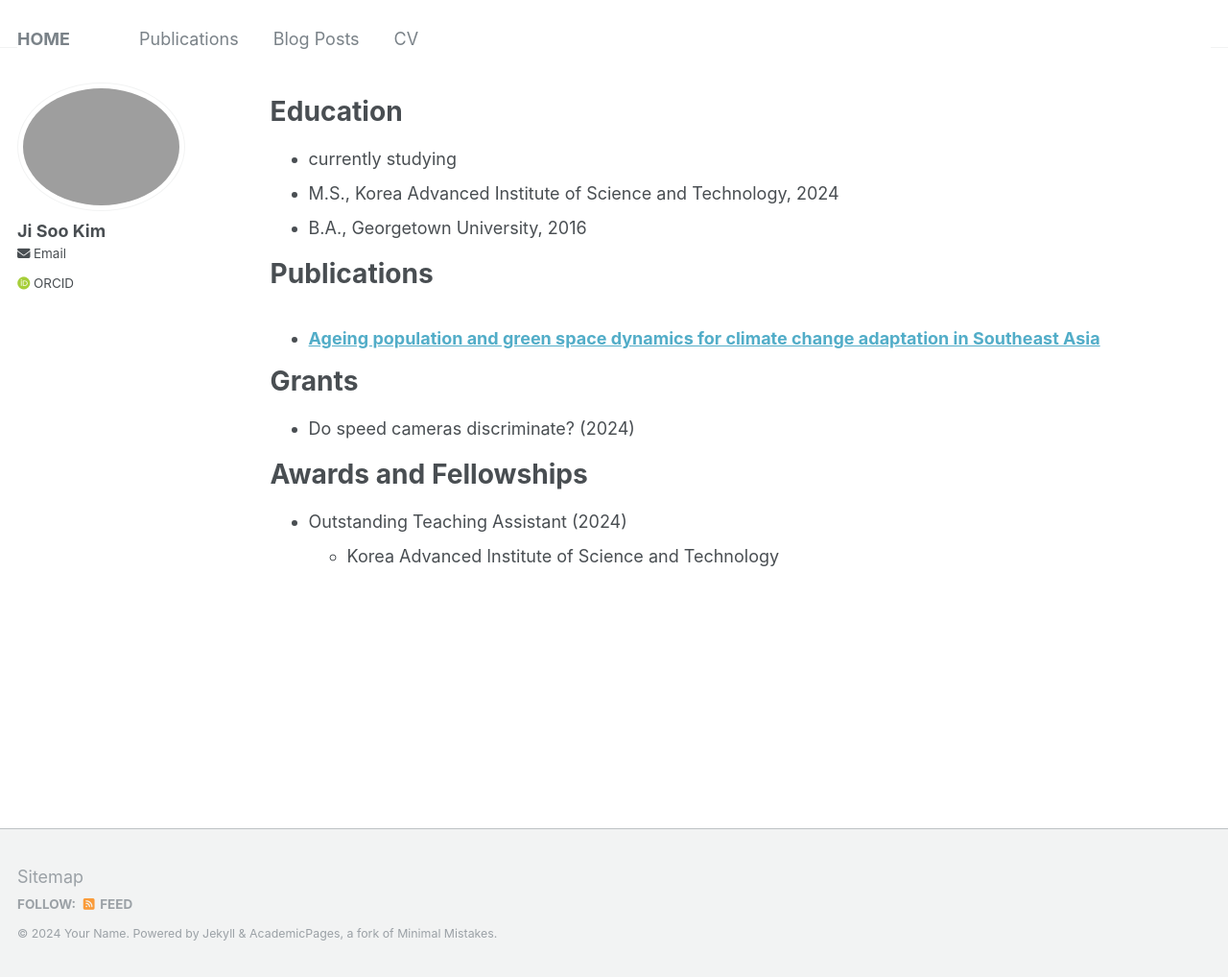
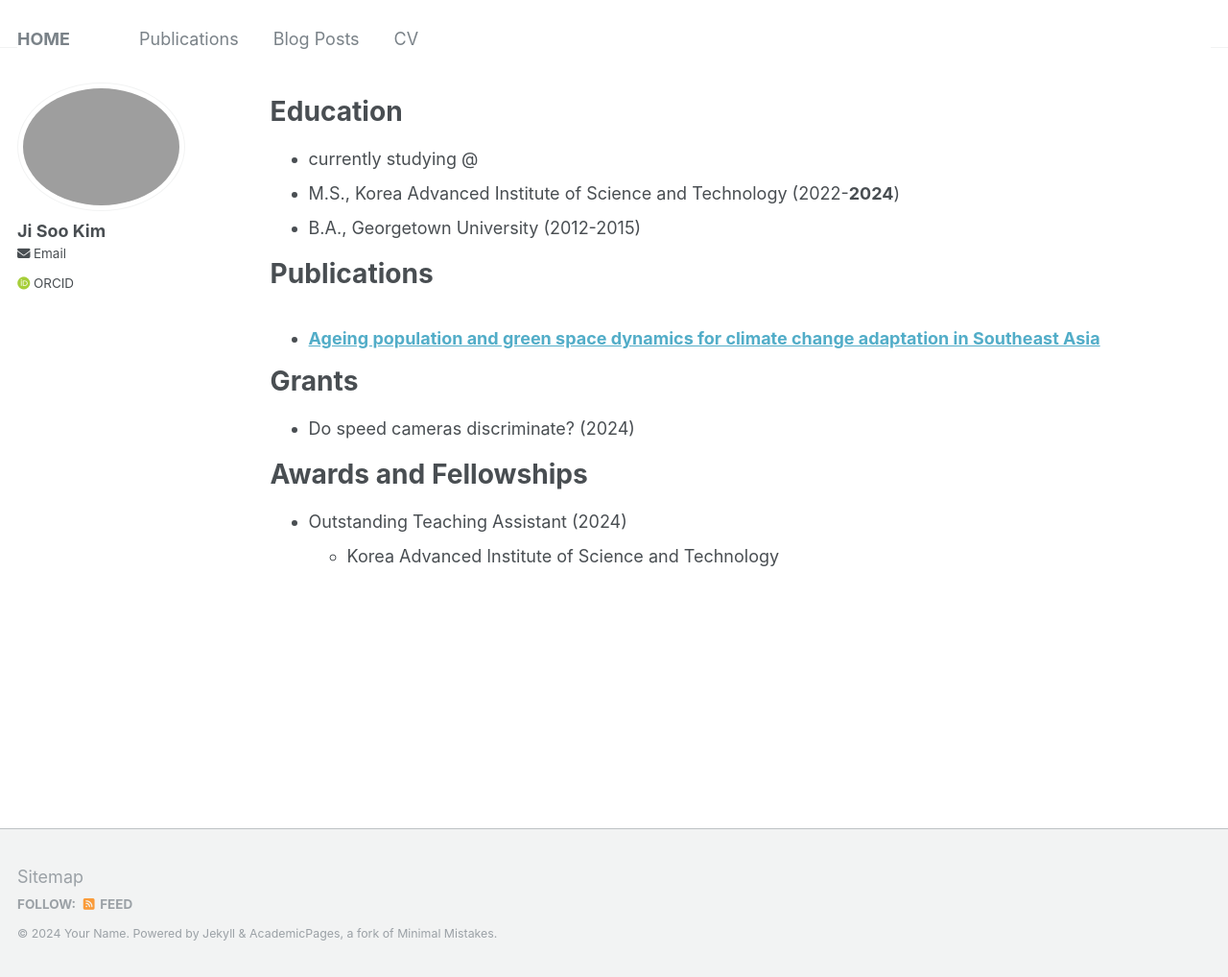
Before and after one commit to jk-jisookim/jk-jisookim.github.io, a Jekyll site: the page built from _pages/cv.md, in a window 1280 px wide and 1018 px high. Shown: the whole window at 96% size. Built offline with Jekyll 4.4.1, drawn with Linux system fonts in a browser that asks for light colours; some web fonts are replaced.

Commit message:
Update cv.md

```diff
--- a/_pages/cv.md
+++ b/_pages/cv.md
@@ -11,12 +11,12 @@ redirect_from:
 
 Education
 ======
-* currently studying
-* M.S., Korea Advanced Institute of Science and Technology, 2024
-* B.A., Georgetown University, 2016
+* currently studying @
+* M.S., Korea Advanced Institute of Science and Technology (2022-<b>2024</b>)
+* B.A., Georgetown University (2012-2015)
 
 Publications
-======
+==
   <ul>{% for post in site.publications reversed %}
     {% include archive-single-cv.html %}
   {% endfor %}</ul>
```
